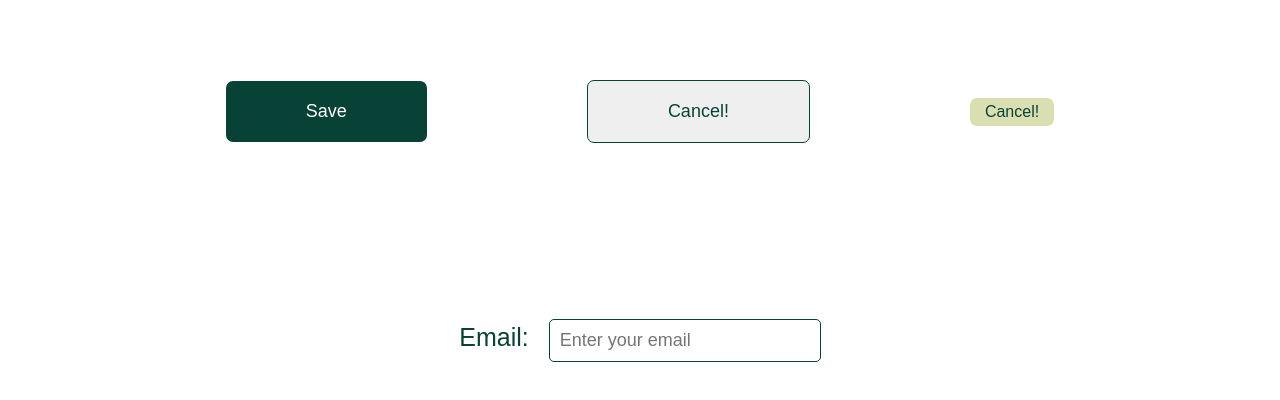
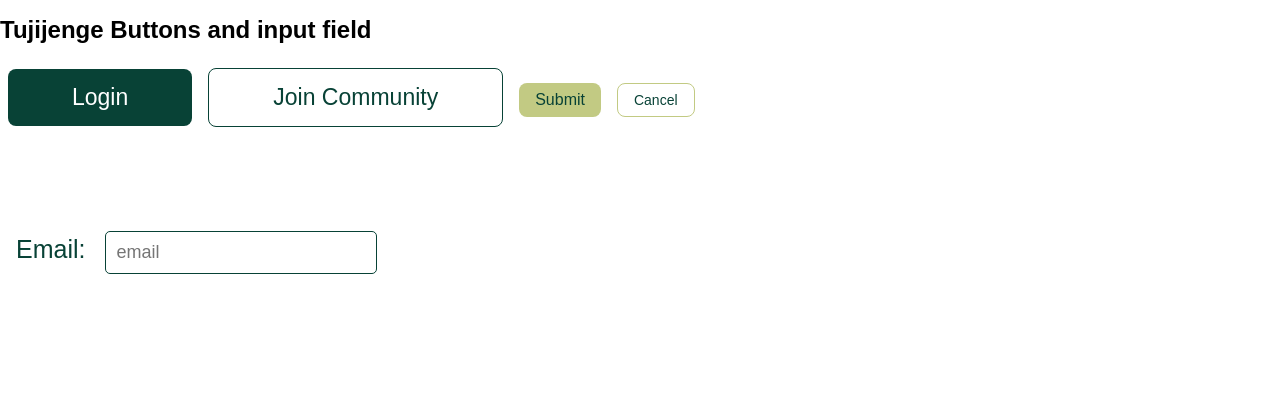
Before and after one commit to akirachix/tujijenge-frontend, a React (Create React App) app in the folder tujijenge/: page / in a window 1280 px wide. Shown: the top 400 px of the page. Built offline with nearby package versions, Linux system fonts and the light colour scheme.

Commit message:
Add button and input field

```diff
--- a/tujijenge/package.json
+++ b/tujijenge/package.json
@@ -3,6 +3,7 @@
   "version": "0.1.0",
   "private": true,
   "dependencies": {
+    "@fontsource/nunito": "^5.2.6",
     "@testing-library/dom": "^10.4.0",
     "@testing-library/jest-dom": "^6.6.3",
     "@testing-library/react": "^16.3.0",
--- a/tujijenge/src/App.js
+++ b/tujijenge/src/App.js
@@ -3,47 +3,25 @@ import Button from './SharedComponents/Button';
 import Input from './SharedComponents/Input';
 import React, { useState } from "react";
 
+function App() {
+  const handleClick = (action) => {
+    console.log('button clicked!')};
 
-function App() {
-  const [email, setEmail] = useState("");
   return (
-    <div className="App">
-
-       <Button
-        label="Save"
-        onClick={() => alert('Saved!')}
-        type="submit"
-        disabled={false}
-      />
-
-      <Button
-        label="Cancel!"
-        variant="secondary"
-        onClick={() => alert('Canceled!')}
-      />
-      <Button
-        label="Cancel!"
-        variant="quaternary"
-        onClick={() => alert('Canceled!')}
-      />
+    <div >
+      <h1 style={{ fontSize: '24px', fontWeight: 'bold', marginBottom: '16px' }}>Tujijenge Buttons and input field</h1>
+      <Button label="Login" variant="primary" onClick={() => handleClick('Login')} />
+      <Button label="Join Community" variant="secondary" onClick={() => handleClick('Join')} />
+      <Button label="Submit" variant="tertiary" onClick={() => handleClick('Submit')} />
+      <Button label="Cancel" variant="quaternary" onClick={() => handleClick('Cancel')} />
+      <Input
+        label={"Email:"}
+    placeholder ={"email"}
+    />
 
 
-    <Input
-        id="email"
-        label="Email:"
-        type="email"
-        placeholder="Enter your email"
-        value={email}
-        onChange={e => setEmail(e.target.value)}
-      />
-
-
-
-    </div>
+       </div>
   );
 }
 
-
-
-
 export default App;
--- a/tujijenge/src/SharedComponents/Button/style.css
+++ b/tujijenge/src/SharedComponents/Button/style.css
@@ -1,55 +1,70 @@
+:root {
+    --tujijenge-light-green: #C2CA83;
+    --tujijenge-green: #084236;
+    --tujijenge-white: #FFFFFF;
+}
 
 .share-button {
-    padding: 20px 80px;
+    font-family: 'Nunito', sans-serif;
+    padding: 15px 64px;
     border: none;
-    border-radius: 7px;
-    font-size: 18px;
+    border-radius: 8px;
+    font-size: 16px;
+    font-weight: 500;
     cursor: pointer;
-    transition: background-color 0.5s;
-    margin: 10vh;
+    transition: all 0.3s ease;
+    margin: 8px;
+    display: inline-flex;
+    align-items: center;
+    justify-content: center;
 }
 
 .primary {
-    background-color: #084236;
-    color: white;
+    background-color: var(--tujijenge-green);
+    color: var(--tujijenge-white);
+    min-width: 12vw;
+    font-size: 23px;
+
 }
 
 .primary:hover {
-    color: #084236;
-    background-color: #DADFB1;
+    background-color: var(--tujijenge-light-green);
+    color: var(--tujijenge-green);
 }
 
 .secondary {
-    border: 1px solid #084236;
-    color: #084236;
+    border: 1px solid var(--tujijenge-green);
+    background-color: transparent;
+    color: var(--tujijenge-green);
+    font-size: 23px;
+
 }
 
 .secondary:hover {
-    background-color: #084236;
-    color: white;
+    background-color: var(--tujijenge-green);
+    color: var(--tujijenge-white);
 }
 
 .tertiary {
-    border-radius: 8px;
-    padding: 5px 30px;
-    background-color: #084236;
-    color: white;
+    background-color: var(--tujijenge-light-green);
+    color: var(--tujijenge-green);
+    padding: 8px 16px;
 }
 
 .tertiary:hover {
-    color: #084236;
-    background-color: #DADFB1;
+    background-color: var(--tujijenge-green);
+    color: var(--tujijenge-white);
 }
 
-.quaternary{
-    padding: 5px 15px;
-    font-size: 16px;
-    color: #084236;
-    background-color: #DADFB1;
+.quaternary {
+    background-color: var(--tujijenge-white);
+    color: var(--tujijenge-green);
+    border: 1px solid var(--tujijenge-light-green);
+    padding: 8px 16px;
+    font-size: 14px;
 }
 
-
-.quaternary:hover{
-    background-color: #084236;
-    color: white;
+.quaternary:hover {
+    background-color: var(--tujijenge-green);
+    color: var(--tujijenge-white);
 }
--- a/tujijenge/src/SharedComponents/Input/style.css
+++ b/tujijenge/src/SharedComponents/Input/style.css
@@ -1,4 +1,5 @@
 body {
+
     margin: 0;
     padding: 0;
     font-family: 'Nunito', sans-serif;
```
Also changed, not shown: 2 other files (tests, documents, lock files or other folders).
